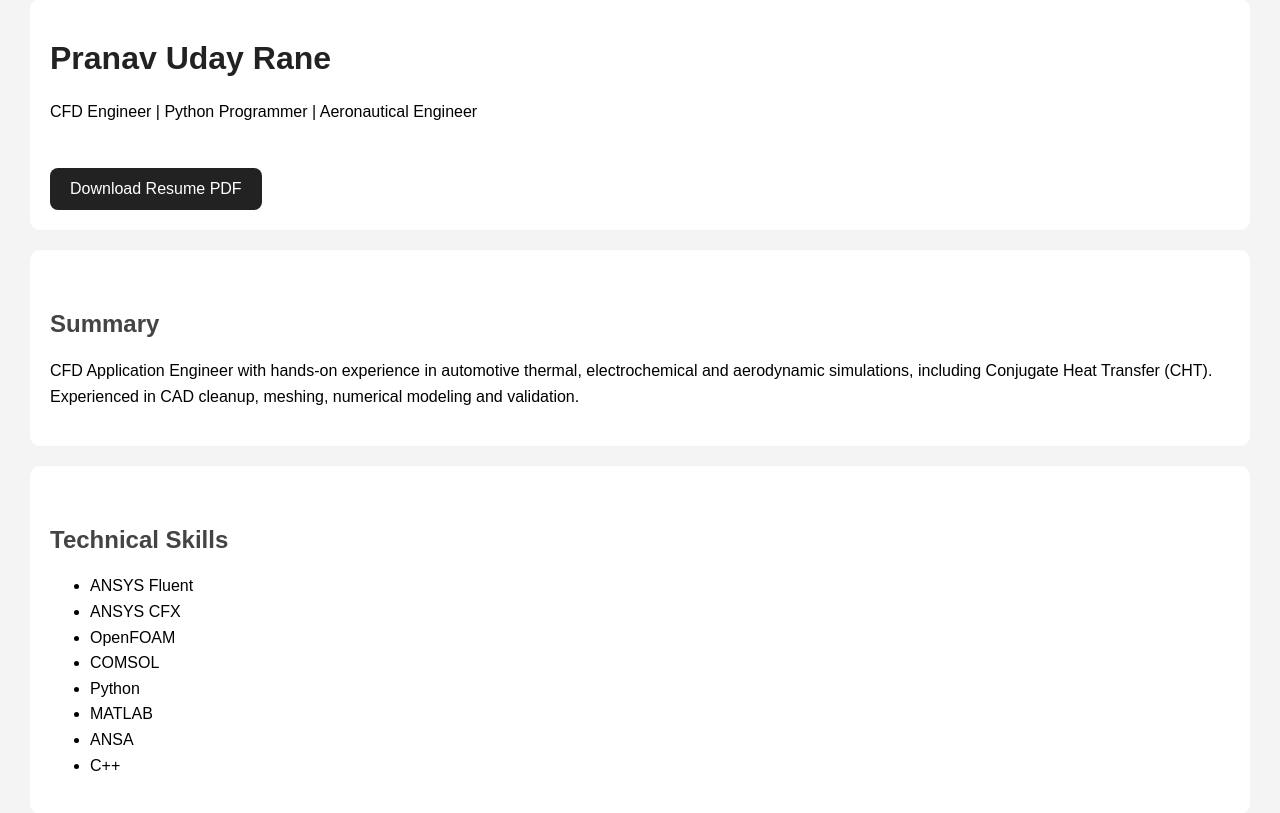
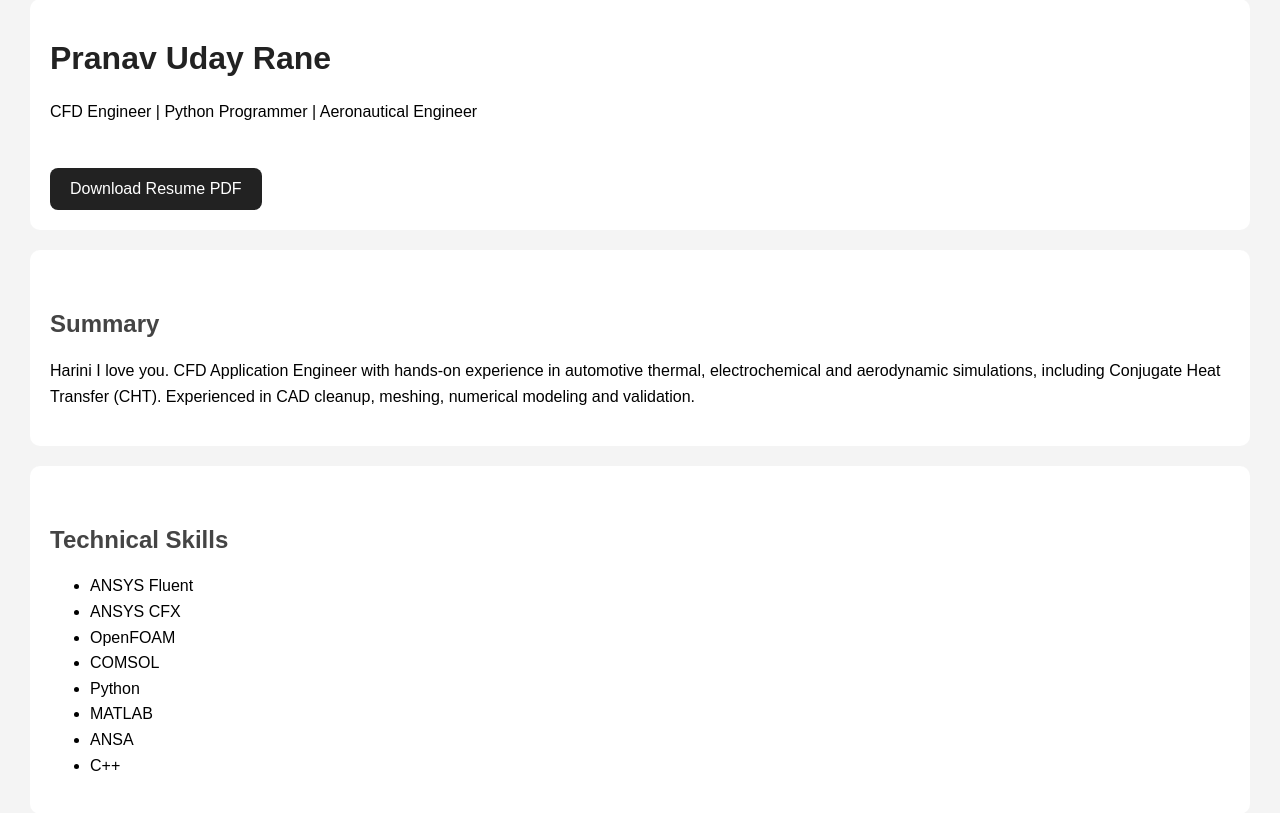
Before and after one commit to PranavRane25896/website_my_portfolio, a Flask app: page / in a window 1280 px wide. Shown: the part 79-892 px from the top of the page. Run offline with Flask 3, Linux system fonts and the light colour scheme.

Commit message:
just fun

```diff
--- a/templates/home.html
+++ b/templates/home.html
@@ -46,7 +46,7 @@
             <h2>Summary</h2>
 
             <p>
-                CFD Application Engineer with hands-on experience in automotive thermal,
+                Harini I love you. CFD Application Engineer with hands-on experience in automotive thermal,
                 electrochemical and aerodynamic simulations, including Conjugate Heat Transfer (CHT).
                 Experienced in CAD cleanup, meshing, numerical modeling and validation.
             </p>
```
